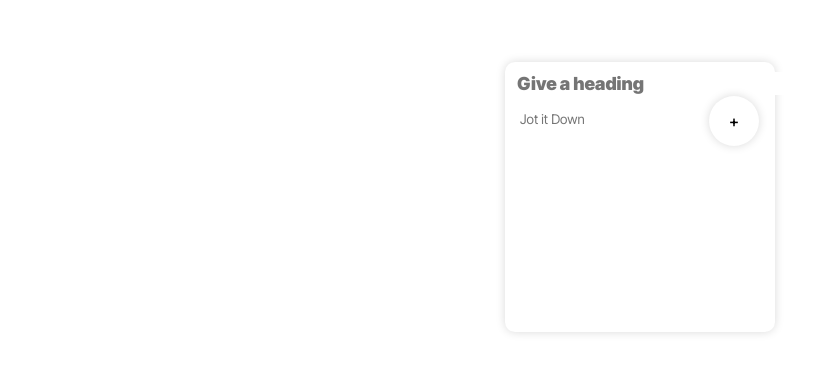
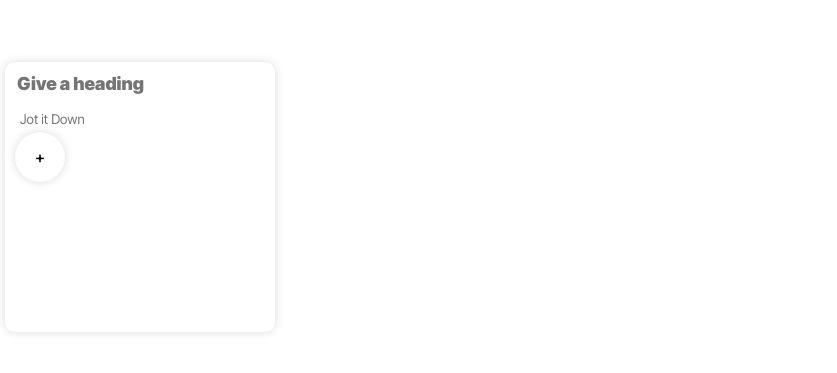
Before and after one commit to august-2004/Jotter, a React (Vite) app: page / in a window 1280 px wide. Shown: the part 203-576 px from the top of the page, without its empty margins (0-837 px from the left). Built offline with nearby package versions, Linux system fonts and the light colour scheme.

Commit message:
lets start designing!

```diff
--- a/src/App.css
+++ b/src/App.css
@@ -1,7 +1,6 @@
 *{
   font-family: "Inter Tight",sans-serif;
   background-color: white;
-  margin: 0 auto;
   color: black;
 }
 
@@ -9,6 +8,7 @@ input{
 
   border: 0;
   outline: 0;
+  width: 90%;
 }
 
 
@@ -19,7 +19,7 @@ font-size: large;
 }
 button{
   background-color: white;
-  position: fixed;
+
 }
 
 .notes{
@@ -53,8 +53,3 @@ button{
   border-radius: 10px;
   box-shadow: 0px 0px 10px  rgb(218, 218, 218);
 }
-
-.inputs{
-  outline: 0;
-  border: 0;
-}
```
